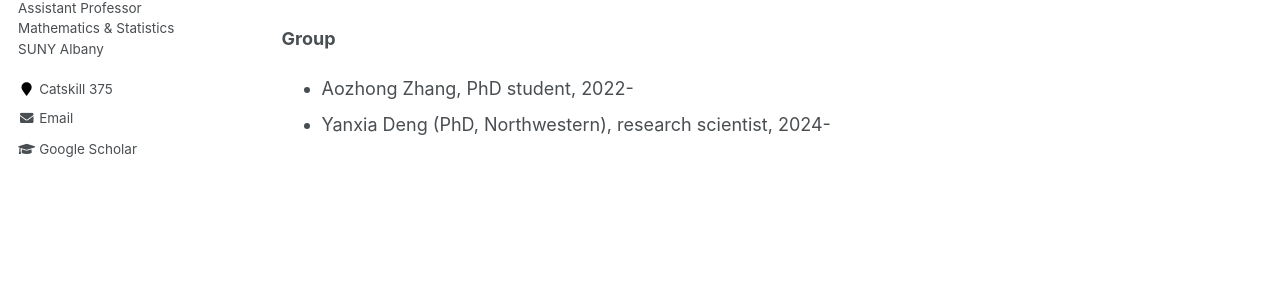
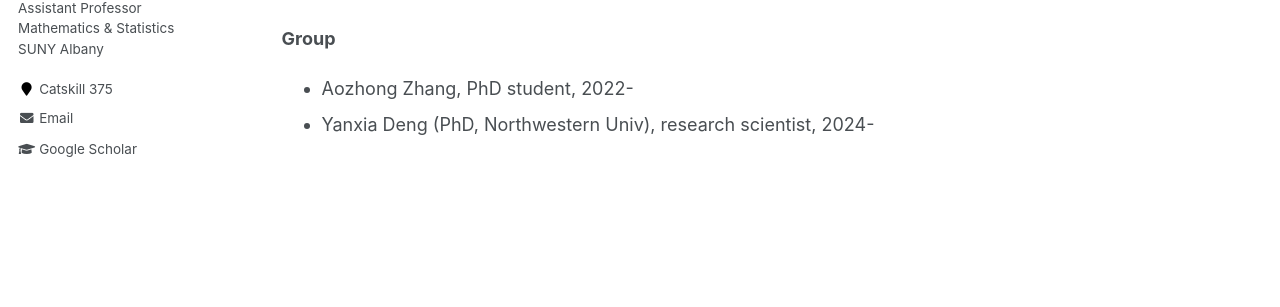
Before and after one commit to yin-penghang/yin-penghang.github.io, a Jekyll site: the page built from _pages/about.md, in a window 1280 px wide. Shown: the part 344-651 px from the top of the page. Built offline with Jekyll 4.4.1, drawn with Linux system fonts in a browser that asks for light colours.

Commit message:
Update about.md

```diff
--- a/_pages/about.md
+++ b/_pages/about.md
@@ -14,4 +14,4 @@ Currently, I am focused on advancing efficient inference and fine-tuning techniq
 
 **Group**
 - Aozhong Zhang, PhD student, 2022-
-- Yanxia Deng (PhD, Northwestern), research scientist, 2024-
+- Yanxia Deng (PhD, Northwestern Univ), research scientist, 2024-
```
